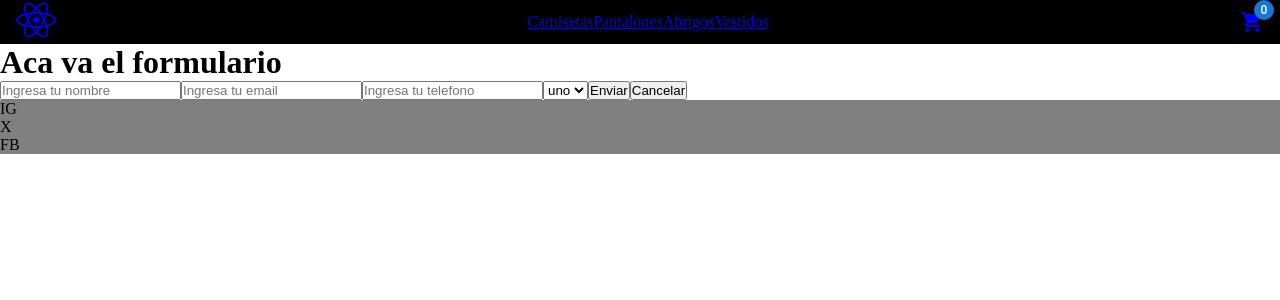
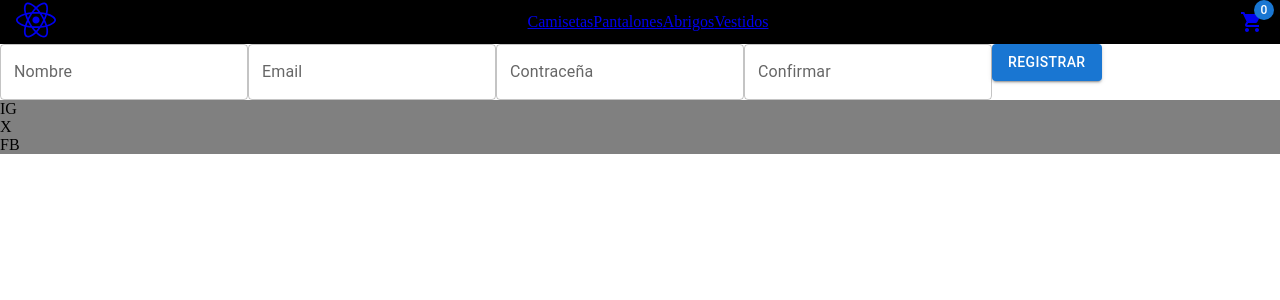
Before and after one commit to joelcastagnani/PreEntrega1-Castagnani, a React (Vite) app: page /Checkout in a window 1280 px wide. Shown: the top 300 px of the page. Built offline with nearby package versions, Linux system fonts and the light colour scheme.

Commit message:
57785 - 12/07 - After Class Formik y yup - FIN

```diff
--- a/package.json
+++ b/package.json
@@ -14,12 +14,14 @@
     "@emotion/styled": "^11.13.0",
     "@mui/icons-material": "^5.16.6",
     "@mui/material": "^5.16.6",
+    "formik": "^2.4.6",
     "react": "^18.2.0",
     "react-dom": "^18.2.0",
     "react-icons": "^5.2.1",
     "react-router-dom": "^6.24.1",
     "react-spinners": "^0.14.1",
-    "sweetalert2": "^11.12.4"
+    "sweetalert2": "^11.12.4",
+    "yup": "^1.4.0"
   },
   "devDependencies": {
     "@types/react": "^18.2.66",
--- a/src/App.jsx
+++ b/src/App.jsx
@@ -1,6 +1,8 @@
 import Layout from "./components/latout/Layout";
 import Cart from "./pages/cart/Cart";
 import Checkout from "./pages/checkout/Checkout";
+import CheckoutFormik from "./pages/checkoutFormik/CheckoutFormik";
+
 import ItemDetailContainer from "./pages/itemDetailContainer/ItemDetailContainer";
 import ItemListContainer from "./pages/itemListContainer/ItemListContainer";
 import { BrowserRouter, Routes, Route } from "react-router-dom";
@@ -16,7 +18,7 @@ function App() {
             <Route path="/category/:name" element={<ItemListContainer />} />
             <Route path="/cart" element={<Cart />} />
             <Route path="/itemDetail/:id" element={<ItemDetailContainer />} />
-            <Route path="/checkout" element={<Checkout />} />
+            <Route path="/Checkout" element={<CheckoutFormik />} />
           </Route>
 
           <Route path="*" element={<h1> 404 Not found</h1>} />
--- /dev/null
+++ b/src/pages/checkoutFormik/CheckoutFormik.jsx
@@ -0,0 +1,83 @@
+import React from "react";
+import { Form } from "react-router-dom";
+import { Button, TextField } from "@mui/material";
+import { useFormik } from "formik";
+import * as Yup from "yup";
+import { Password } from "@mui/icons-material";
+
+const CheckoutFormik = () => {
+  const { handleSubmit, handleChange, values, errors } = useFormik({
+    initialValues: { nombre: "", email: "", contraceña: "", confirmar: "" },
+
+    onSubmit: (data) => {
+      console.log(data);
+    },
+
+    validationSchema: Yup.object({
+      nombre: Yup.string()
+        .required("aca puedo poner lo que quiera - ERROR")
+        .min(5)
+        .max(15),
+      email: Yup.string().email().required(),
+      contraceña: Yup.string()
+        .required()
+        .matches(/^(?=.*\d)(?=.*[!@#$%^&*])(?=.*[a-z])(?=.*[A-Z])/),
+      confirmar: Yup.string()
+        .required()
+        .oneOf([Yup.ref("contraceña")]),
+    }),
+
+    validateOnChange: false,
+  });
+  console.log(errors);
+
+  return (
+    <form onSubmit={handleSubmit}>
+      <TextField
+        variant="outlined"
+        type="text"
+        label="Nombre"
+        name="nombre"
+        onChange={handleChange}
+        error={errors.nombre ? true : false}
+        helperText={errors.nombre}
+      />
+
+      <TextField
+        variant="outlined"
+        type="text"
+        label="Email"
+        name="email"
+        onChange={handleChange}
+        error={errors.email ? true : false}
+        helperText={errors.email}
+      />
+
+      <TextField
+        variant="outlined"
+        type="text"
+        label="Contraceña"
+        name="contraceña"
+        onChange={handleChange}
+        error={errors.contraceña ? true : false}
+        helperText={errors.contraceña}
+      />
+
+      <TextField
+        variant="outlined"
+        type="text"
+        label="Confirmar"
+        name="confirmar"
+        onChange={handleChange}
+        error={errors.confirmar ? true : false}
+        helperText={errors.confirmar}
+      />
+
+      <Button type="submit" variant="contained">
+        Registrar
+      </Button>
+    </form>
+  );
+};
+
+export default CheckoutFormik;
```
Also changed, not shown: 1 other file (tests, documents, lock files or other folders).
